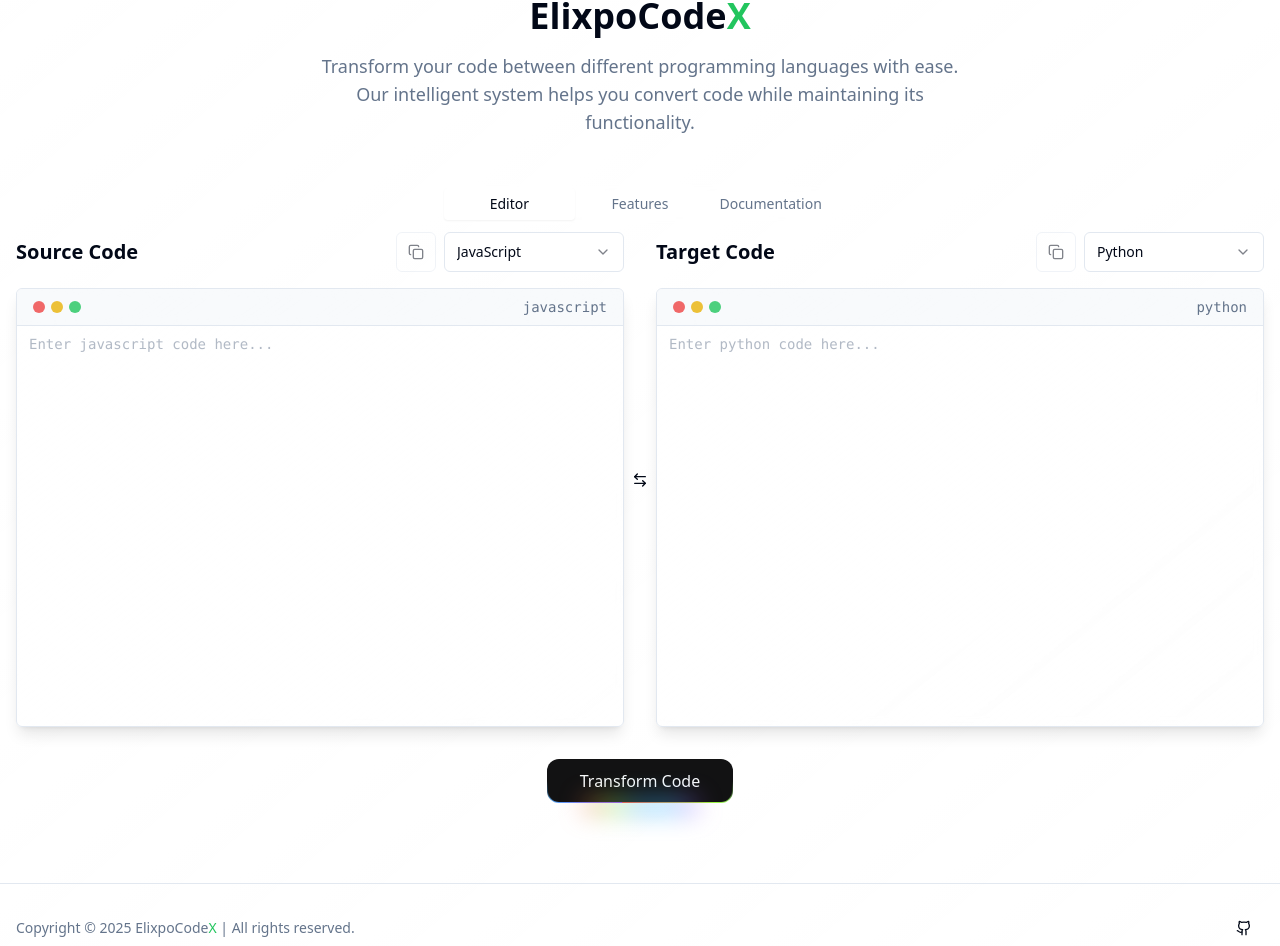
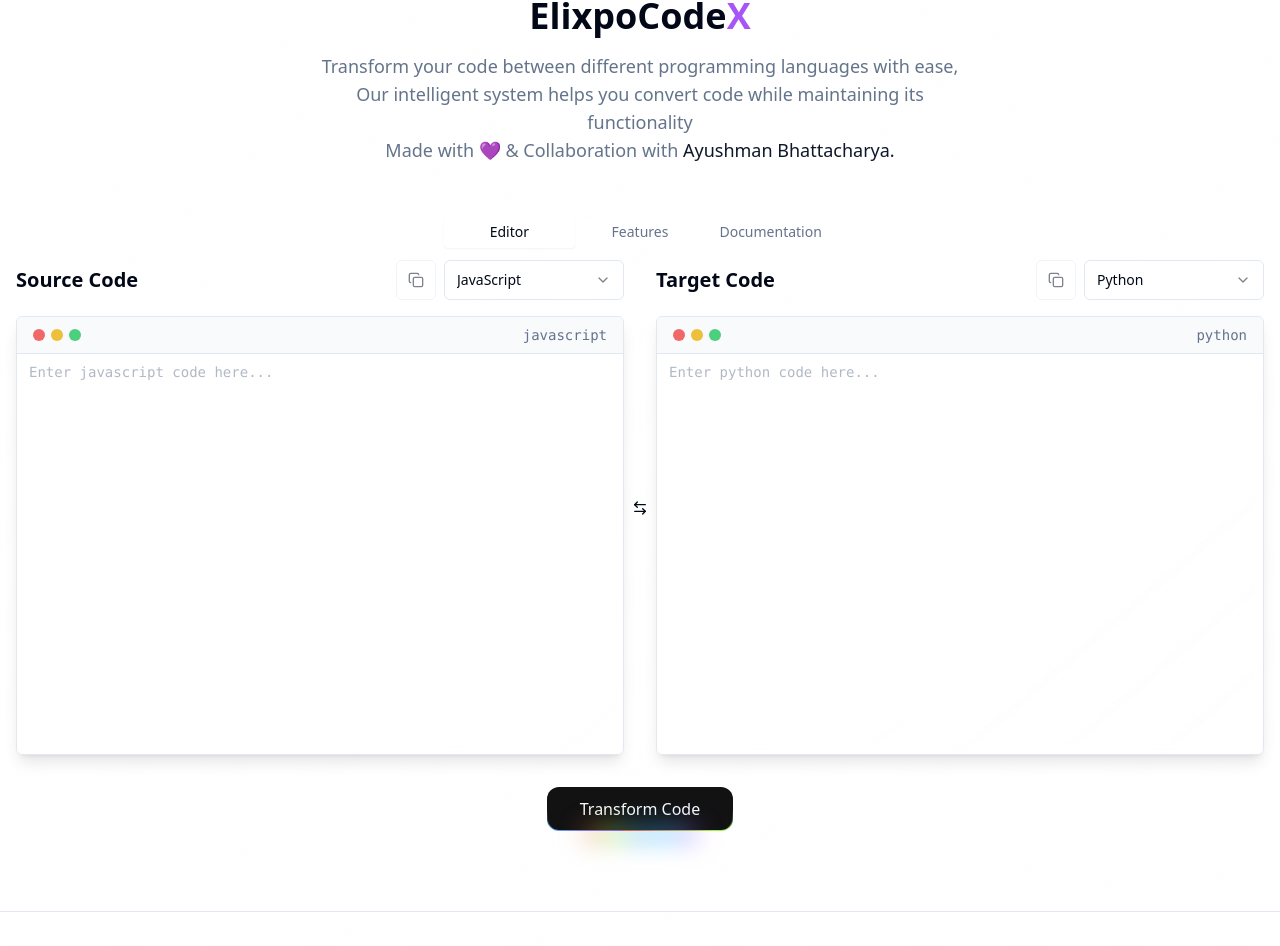
Before and after one commit to ez-vivek/ElixpoCodeX, a React (Vite) app: page / in a window 1280 px wide. Shown: the part 93-1039 px from the top of the page. Built offline with nearby package versions, Linux system fonts and the light colour scheme.

Commit message:
add bootstrap-icons dependency and update footer and home page styles

```diff
--- a/package.json
+++ b/package.json
@@ -19,6 +19,7 @@
     "@radix-ui/react-toast": "^1.2.4",
     "@radix-ui/react-tooltip": "^1.1.6",
     "@tanstack/react-query": "^5.62.15",
+    "bootstrap-icons": "^1.11.3",
     "class-variance-authority": "^0.7.1",
     "clsx": "^2.1.1",
     "lucide": "^0.471.0",
--- a/src/components/Footer.tsx
+++ b/src/components/Footer.tsx
@@ -6,11 +6,7 @@ export const Footer = () => {
     <footer className="border-t py-6">
       <div className="container mx-auto px-4 flex items-center justify-between">
         <div className="text-sm text-muted-foreground">
-          Copyright &copy; {new Date().getFullYear()}{" "}
-          <a href="/">
-            ElixpoCode<span className="text-green-500">X</span>
-          </a>{" "}
-          | All rights reserved.
+          Copyright &copy; {new Date().getFullYear()}{" "} ElixpoCode<span className="text-purple-500"><b>X</b></span> | All rights reserved.
         </div>
         <Button variant="ghost" size="icon" asChild>
           <a
--- a/src/pages/Home.tsx
+++ b/src/pages/Home.tsx
@@ -109,12 +109,12 @@ const Index = () => {
           className="text-center mb-12"
         >
           <h1 className="text-4xl font-bold mb-4">
-            ElixpoCode<span className="text-green-500">X</span>
+            ElixpoCode<span className="text-purple-500">X</span>
           </h1>
           <p className="text-lg text-muted-foreground max-w-2xl mx-auto">
             Transform your code between different programming languages with
-            ease. Our intelligent system helps you convert code while
-            maintaining its functionality.
+            ease, Our intelligent system helps you convert code while
+            maintaining its functionality <br></br>Made with 💜 & Collaboration with <a href="https://github.com/Circuit-Overtime" className="text-primary">Ayushman Bhattacharya.</a>
           </p>
         </motion.div>
 
@@ -383,11 +383,11 @@ const Index = () => {
                 </section>
 
                 <section className="bg-card rounded-lg p-6 shadow-lg border border-border/50">
-                    <div className="flex items-center gap-2 mb-4">
+                  <div className="flex items-center gap-2 mb-4">
                     <Award className="w-6 h-6 text-primary" />
                     <h3 className="text-xl font-semibold">Best Practices</h3>
-                    </div>
-                    <ul className="space-y-3">
+                  </div>
+                  <ul className="space-y-3">
                     {[
                       "Make sure your source code is free of syntax errors",
                       "Adopt clear and consistent naming conventions",
```
Also changed, not shown: 1 other file (tests, documents, lock files or other folders).
